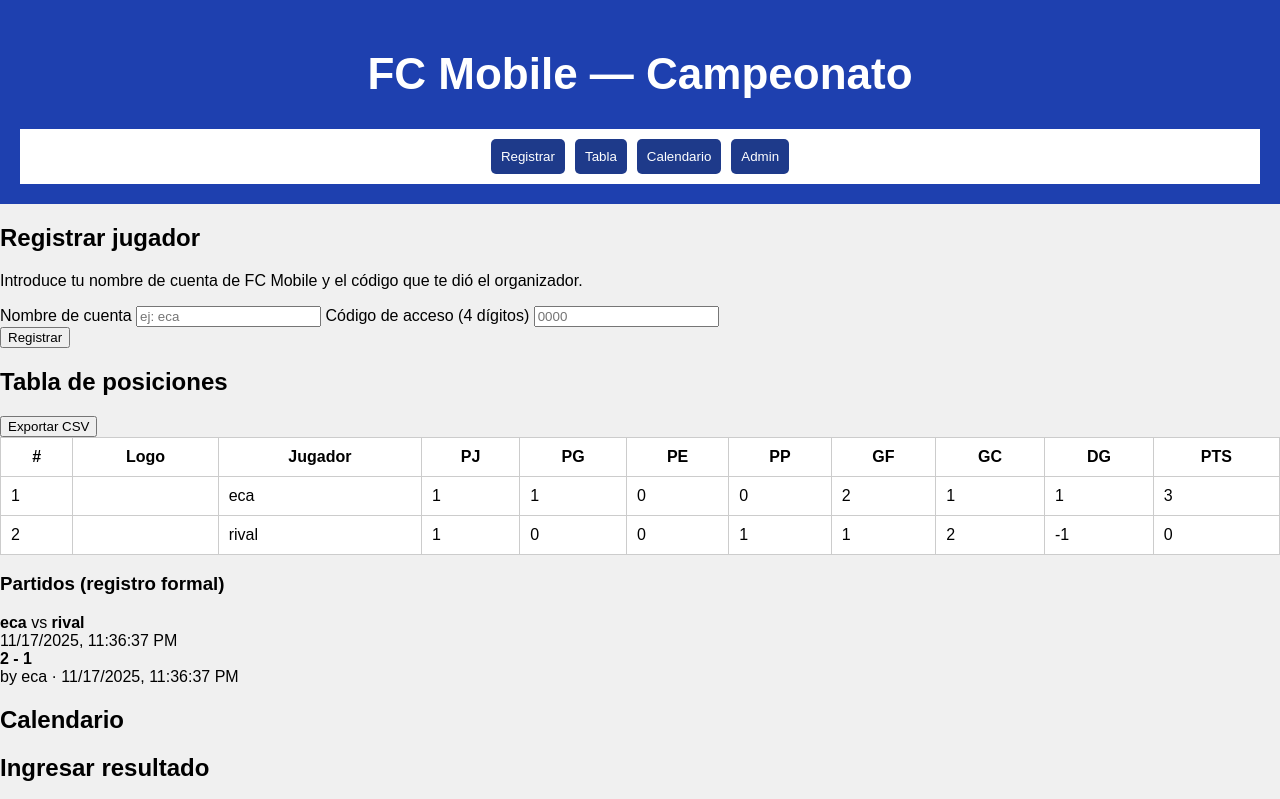
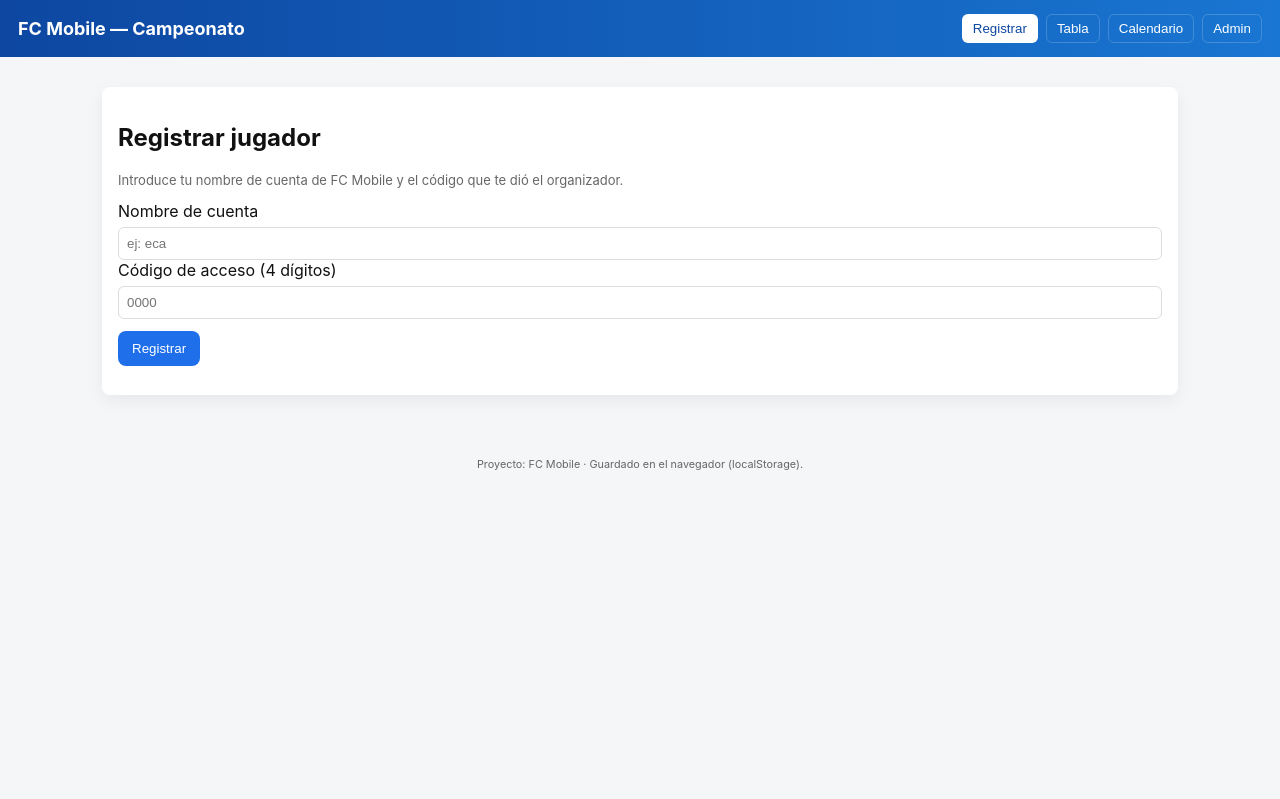
Before and after one commit to ferran0/TorneoFcMobile, a plain HTML site: page index.html in a window 1280 px wide. Shown: the top 799 px of the page. Drawn offline with Linux system fonts and the light colour scheme.

Commit message:
Refactor CSS with variables and improved styles

```diff
--- a/styles.css
+++ b/styles.css
@@ -1,49 +1,50 @@
-body {
-  font-family: Arial;
-  background: #f0f0f0;
-  margin: 0;
+:root{
+  --bg:#f4f6f8; --card:#ffffff; --accent:#1f6feb; --muted:#666;
+  --radius:10px;
+  font-family: Inter, Roboto, Arial, sans-serif;
+}
+*{box-sizing:border-box}
+body{margin:0;background:var(--bg);color:#111}
+.topbar{background:linear-gradient(90deg,#0d47a1,#1976d2);color:#fff;padding:14px 18px;display:flex;align-items:center;justify-content:space-between}
+.topbar h1{margin:0;font-size:18px}
+.topbar nav{display:flex;gap:8px}
+.tab{background:transparent;border:1px solid rgba(255,255,255,0.18);color:#fff;padding:6px 10px;border-radius:6px;cursor:pointer}
+.tab.active{background:#fff;color:#0d47a1}
+.container{max-width:1100px;margin:18px auto;padding:12px}
+.panel{background:var(--card);padding:16px;border-radius:8px;box-shadow:0 6px 18px rgba(15,23,42,0.06);margin-bottom:18px}
+.hidden{display:none}
+
+.form-actions{margin-top:12px}
+.form-actions button{background:var(--accent);color:#fff;border:none;padding:10px 14px;border-radius:8px;cursor:pointer}
+
+input[type="text"],input[type="number"],select,input[type="datetime-local"],input[type="file"],input[type="password"]{
+  width:100%;padding:8px;border:1px solid #ddd;border-radius:6px;margin-top:6px;
 }
 
-header {
-  background: #1e40af;
-  padding: 20px;
-  color: #fff;
-  text-align: center;
-  font-size: 22px;
+.table-actions{display:flex;gap:8px;align-items:center;margin-bottom:12px}
+.table-actions button{padding:8px 10px;border-radius:6px;border:1px solid #ddd;background:#fff;cursor:pointer}
+
+#standings-wrap table{width:100%;border-collapse:collapse;margin-bottom:12px}
+#standings-wrap th,#standings-wrap td{padding:8px;border-bottom:1px solid #eee;text-align:center}
+#standings-wrap th{background:#fafafa}
+
+.goals-row{display:flex;gap:12px}
+.goals-row input{width:120px}
+
+.admin-grid{display:grid;grid-template-columns:repeat(auto-fit,minmax(300px,1fr));gap:12px}
+.card{background:var(--card);padding:12px;border-radius:8px;border:1px solid #f0f0f0}
+.small{font-size:13px;color:var(--muted)}
+.muted{color:var(--muted);font-size:13px}
+.footer{text-align:center;padding:12px;color:var(--muted);font-size:13px}
+
+#matches-list .match-row,#calendar-list .fc-event,#admin-results .res-row,#admin-players .player-row{
+  border:1px solid #eee;padding:8px;border-radius:8px;margin-bottom:8px;background:#fafafa;display:flex;justify-content:space-between;align-items:center;
 }
+.logo-thumb{width:44px;height:44px;border-radius:6px;object-fit:cover;border:1px solid #ddd}
 
-nav {
-  display: flex;
-  justify-content: center;
-  background: #fff;
-  padding: 10px;
-  gap: 10px;
+.admin-actions{display:flex;gap:8px;margin-top:12px}
+
+@media(max-width:720px){
+  .topbar{flex-direction:column;gap:8px;align-items:flex-start}
+  .goals-row{flex-direction:column}
 }
-
-nav button {
-  padding: 10px;
-  background: #1e3a8a;
-  border: none;
-  color: #fff;
-  border-radius: 5px;
-}
-
-.section {
-  display: none;
-  padding: 20px;
-}
-
-table {
-  width: 100%;
-  border-collapse: collapse;
-  background: #fff;
-}
-
-table th, table td {
-  padding: 10px;
-  border: 1px solid #ccc;
-}
-
-.admin {
-  background: #fff3cd;
-}
```
